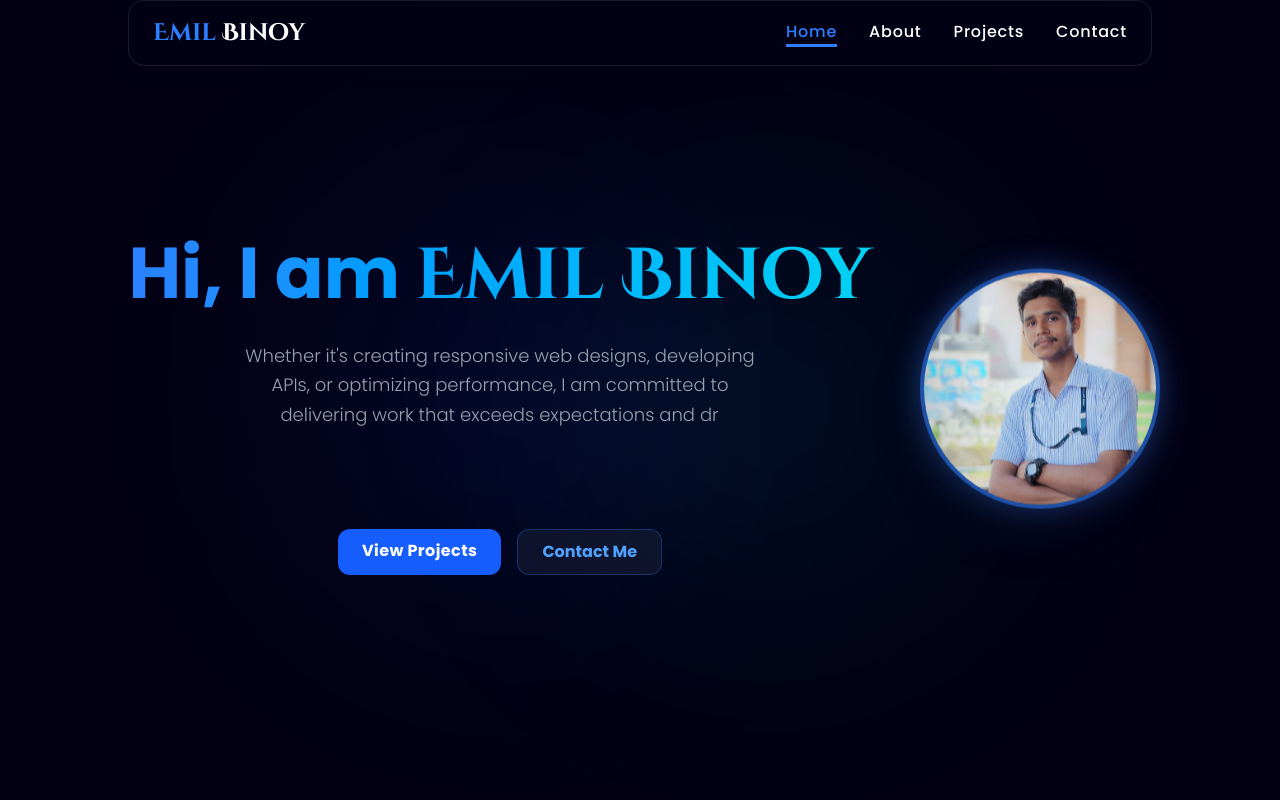
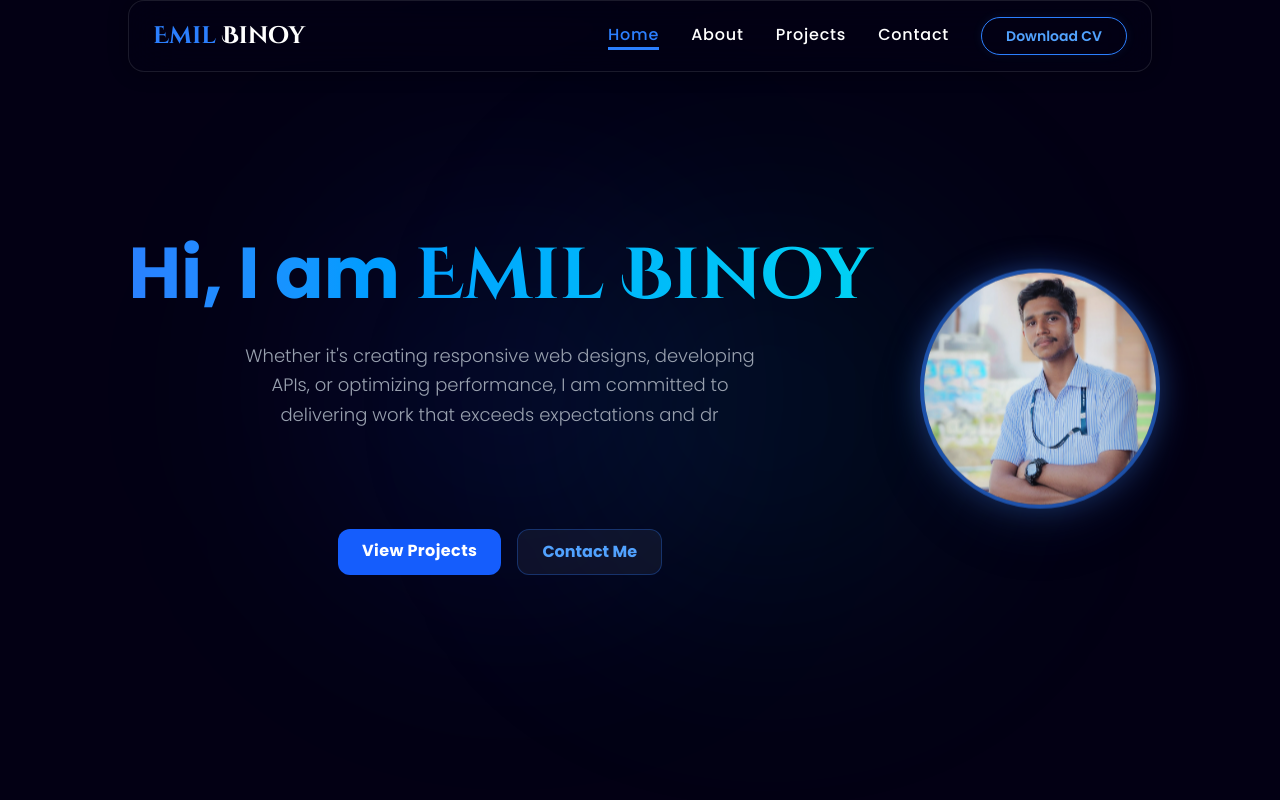
Before and after one commit to Emil-Binoy/Portfolio-using-React, a React (Vite) app: page / in a window 1280 px wide. Shown: the top 800 px of the page. Built offline with nearby package versions, Linux system fonts and the light colour scheme; a web font is replaced by a local one.

Commit message:
feat(navbar): add download CV button and link PDF

```diff
--- a/src/components/Navbar.jsx
+++ b/src/components/Navbar.jsx
@@ -1,5 +1,6 @@
 import { useState, useEffect } from "react";
 import Scrollspy from "react-scrollspy";
+import my_cv from "../assets/my_cv.pdf"
 
 export const Navbar = () => {
   const [isOpen, setIsOpen] = useState(false);
@@ -26,7 +27,7 @@ export const Navbar = () => {
         scrolled ? "top-2 px-6" : "top-0 px-0"
       }`}
     >
-      <div className="mx-auto transition-all duration-300 max-w-5xl rounded-2xl bg-[#030014]/70 backdrop-blur-xl border border-white/10 shadow-[0_0_20px_rgba(0,0,0,0.3)]">
+      <div className="mx-auto transition-all duration-300 max-w-5xl rounded-2xl bg-[#030014]/40 backdrop-blur-xl border border-white/10 shadow-[0_0_20px_rgba(0,0,0,0.3)]">
         <div className="flex flex-wrap items-center justify-between mx-auto p-4 px-6">
 
           <a
@@ -35,7 +36,6 @@ export const Navbar = () => {
           >
             Emil <span className="text-white">Binoy</span>
           </a>
-
 
           <button
             onClick={() => setIsOpen(!isOpen)}
@@ -52,7 +52,8 @@ export const Navbar = () => {
             </svg>
           </button>
 
-          <div className={`${isOpen ? "block" : "hidden"} w-full md:block md:w-auto transition-all duration-300`}>
+          <div className={`${isOpen ? "block" : "hidden"} w-full md:flex md:w-auto md:items-center transition-all duration-300`}>
+
             <Scrollspy
               items={navLinks.map((link) => link.href.substring(1))}
               currentClassName="text-blue-500 border-b-2 border-blue-500 md:border-b-3"
@@ -71,6 +72,19 @@ export const Navbar = () => {
                 </li>
               ))}
             </Scrollspy>
+
+            {/* Download CV Button Container */}
+            <div className="px-4 pb-4 md:p-0 md:pl-8 mt-2 md:mt-0">
+              <a
+                href={my_cv}
+                download="Emil_Binoy_CV.pdf"
+                onClick={() => setIsOpen(false)}
+                className="flex items-center justify-center w-full md:w-auto px-6 py-2 text-sm font-semibold text-blue-400 transition-all duration-300 border border-blue-500 rounded-full hover:bg-blue-600 hover:text-white shadow-[0_0_10px_rgba(59,130,246,0.1)] hover:shadow-[0_0_15px_rgba(59,130,246,0.3)]"
+              >
+                Download CV
+              </a>
+            </div>
+
           </div>
         </div>
       </div>
```
Also changed, not shown: 2 other files (tests, documents, lock files or other folders).
